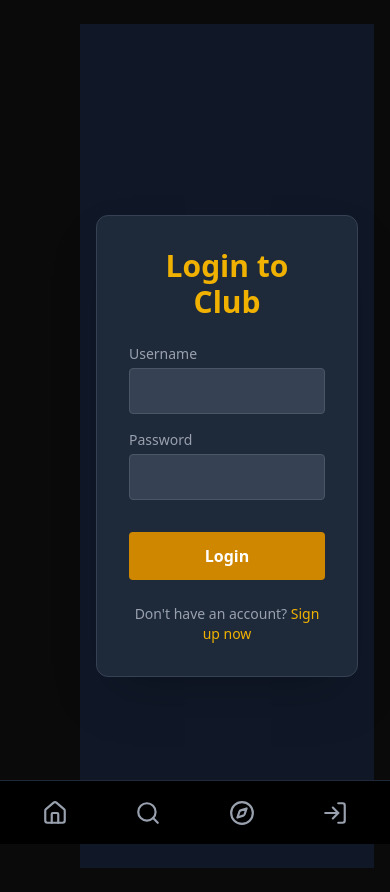
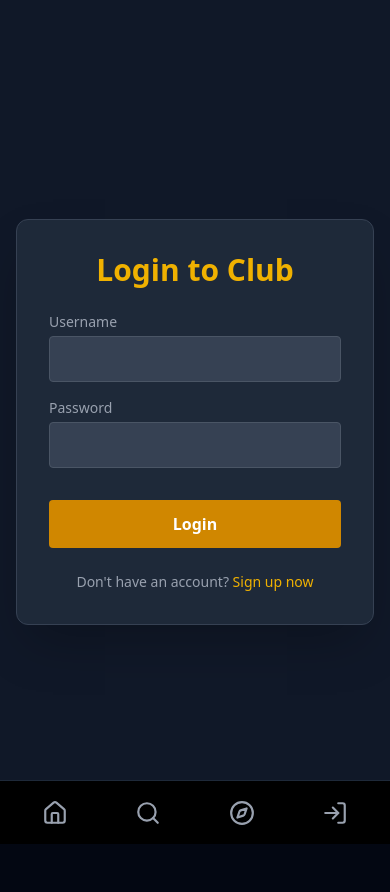
Before and after one commit to dilberbilgin/social_movie_app_frontend, a Next.js app: page /login in a window 390 px wide. After the commit the page ends 844 px from the top, so only its background shows below. Built offline with nearby package versions, Linux system fonts and the light colour scheme; no server answers.

Commit message:
ix: layout overflow and enhance responsiveness on home page

```diff
--- a/src/app/globals.css
+++ b/src/app/globals.css
@@ -7,7 +7,7 @@
 
 /* Temel stil tanımları */
 :root {
-  --background: #0a0a0a;
+  --background: #030712;
   --foreground: #ededed;
 }
 
@@ -23,6 +23,7 @@ body {
 .container {
   max-width: 1200px;
   margin: 0 auto;
+  padding: 0;
 }
 
 /* globals.css */
--- a/src/app/layout.tsx
+++ b/src/app/layout.tsx
@@ -26,8 +26,12 @@ export default function RootLayout({
               <Sidebar />
 
               {/* 2. Ana İçerik Alanı */}
-              <div className="flex-1 ml-16 xl:ml-64 min-h-screen flex flex-col">
-                <main className="container mx-auto px-4 py-6">
+              {/* <div className="flex-1 ml-16 xl:ml-64 min-h-screen flex flex-col">
+                <main className="container mx-auto px-4 py-6">  */}
+                  <div className="flex-1 transition-all duration-300
+     ml-0 sm:ml-16 xl:ml-64
+     min-h-screen flex flex-col">
+  <main className="container mx-auto px-2 sm:px-4 py-6">
                   {children}
                 </main>
               </div>
--- a/src/app/page.tsx
+++ b/src/app/page.tsx
@@ -1,16 +1,13 @@
+"use client";
 
-
-'use client';
-
-import { useEffect, useState } from 'react';
-import { movieService } from '@/services/movieService';
-import { Movie } from '@/types';
-import { useTranslation } from '@/context/LanguageContext';
-import MovieRow from '@/components/movie/MovieRow';
-import { LoadingSpinner } from '@/components/ui/LoadingSpinner';
-import { SocialFeed } from '@/components/social/SocialFeed';
-import { PopularReviewSection } from '@/components/social/PopularReviewSection';
-
+import { useEffect, useState } from "react";
+import { movieService } from "@/services/movieService";
+import { Movie } from "@/types";
+import { useTranslation } from "@/context/LanguageContext";
+import MovieRow from "@/components/movie/MovieRow";
+import { LoadingSpinner } from "@/components/ui/LoadingSpinner";
+import { SocialFeed } from "@/components/social/SocialFeed";
+import { PopularReviewSection } from "@/components/social/PopularReviewSection";
 
 export default function Home() {
   const [trending, setTrending] = useState<Movie[]>([]);
@@ -23,7 +20,7 @@ export default function Home() {
       try {
         const [trendRes, topRes] = await Promise.all([
           movieService.getTrendingMovies(),
-          movieService.getTopRatedMovies()
+          movieService.getTopRatedMovies(),
         ]);
 
         if (trendRes.success) setTrending(trendRes.data);
@@ -40,36 +37,43 @@ export default function Home() {
   if (loading) return <LoadingSpinner />;
 
   return (
-    <main className="min-h-screen bg-gray-950 pb-20">
+    // <main className="min-h-screen bg-gray-950 pb-20">
+    <main className="min-h-screen bg-gray-950 pb-20 overflow-x-hidden">
+      {" "}
+      {/* Sayfa geneli taşmayı engelle */}
       {/* Hero Banner (Öne Çıkan Tek Bir Film) */}
       <div className="h-[24vh] md:h-[24vh] relative flex items-center px-4 bg-linear-to-r from-black to-transparent">
         <div className="z-10 max-w-2xl">
           <h1 className="text-3xl font-black text-white mb-1 tracking-tighter">
-             {t('home.welcomeTitle')}
+            {t("home.welcomeTitle")}
           </h1>
-          <p className="text-gray-400 text-lg mb-6">{t('home.welcomeSubtitle')}</p>
+          <p className="text-gray-400 text-lg mb-6">
+            {t("home.welcomeSubtitle")}
+          </p>
         </div>
       </div>
-
-      <div className="space-y-2 -mt-12 relative z-20">
-        <MovieRow title={t('home.trending')} movies={trending} />
+      {/* <div className="space-y-2 -mt-12 relative z-20"> */}
+      <div className="relative z-20 -mt-12 grid grid-cols-1 w-full overflow-x-hidden gap-y-8">
+        <div className="w-full overflow-hidden px-4">
+       <MovieRow title={t("home.trending")} movies={trending} />
+    </div>
 
         {/* <PopularReviewSection /> */}
 
-        <MovieRow title={t('home.topRated')} movies={topRated} />
-
-        <PopularReviewSection />
+        <div className="w-full overflow-hidden px-4">
+       <MovieRow title={t("home.topRated")} movies={topRated} />
+    </div>
+        <div className="w-full max-w-4xl mx-auto px-4">
+      <PopularReviewSection />
+    </div>
 
         {/* Sosyal Akış (Social Feed) Bölümü */}
-        <section className="px-4 max-w-4xl mx-auto pt-4">
-           <div className="mb-6 flex items-center justify-between">
-              <h2 className="text-2xl font-bold text-white px-4">
-                {t('home.socialFeedTitle') || 'Social Feed'}
-              </h2>
-           </div>
-
-           {/* Placeholder yerine gerçek bileşenimizi çağırıyoruz */}
-           <SocialFeed />
+        <section className="w-full flex justify-center px-4 pt-0">
+          <div className="w-full max-w-md">
+            {" "}
+            {/* max-w-4xl yerine doğrudan md yaparak feed boyutuna sabitledik */}
+            <SocialFeed />
+          </div>
         </section>
         {/* <section className="px-4">
            <div className="bg-gray-900/50 p-10 rounded-3xl border border-dashed border-gray-800 text-center">
--- a/src/components/movie/MovieRow.tsx
+++ b/src/components/movie/MovieRow.tsx
@@ -10,14 +10,25 @@ interface MovieRowProps {
 
 export default function MovieRow({ title, movies }: MovieRowProps) {
   return (
-    <section className="py-4">
-      <h2 className="text-xl font-bold text-white mb- px-4 border-l-4 border-yellow-500 ml-2">
+    <section className="py-4 w-full overflow-hidden">
+      <h2 className="text-xl font-bold text-white mb-4 px-4 border-l-4 border-yellow-500 ml-2">
         {title}
       </h2>
-      <div className="flex overflow-x-auto gap-4 px-4 no-scrollbar pb-2">
-        {movies.map((movie) => (
-          <MovieCard key={movie.id} movie={movie} />
-        ))}
+
+      {/* Kapsayıcıya 'w-full' ve 'overflow-x-auto' veriyoruz.
+         İçindeki flex yapısının 'inline-flex' olması, genişliğin
+         dışarıyı zorlamasını engellemeye yardımcı olur.
+      */}
+      <div className="w-full">
+        <div className="flex overflow-x-auto gap-4 px-4 no-scrollbar pb-2 scroll-smooth">
+          {movies.map((movie) => (
+            <div key={movie.id} className="flex-none">
+              <MovieCard movie={movie} />
+            </div>
+          ))}
+          {/* Sona biraz boşluk ekleyerek son kartın yapışmasını önleyelim */}
+          <div className="flex-none w-4" />
+        </div>
       </div>
     </section>
   );
--- a/src/components/social/PopularReviewSection.tsx
+++ b/src/components/social/PopularReviewSection.tsx
@@ -186,6 +186,11 @@ export const PopularReviewSection = () => {
           onClose={() => setSelectedTmdbId(null)}
         />
       )}
+
+
+<div className="flex justify-between items-center border-b border-gray-800 pb-4 mb-6"></div>
     </section>
+
+
   );
 };
```
